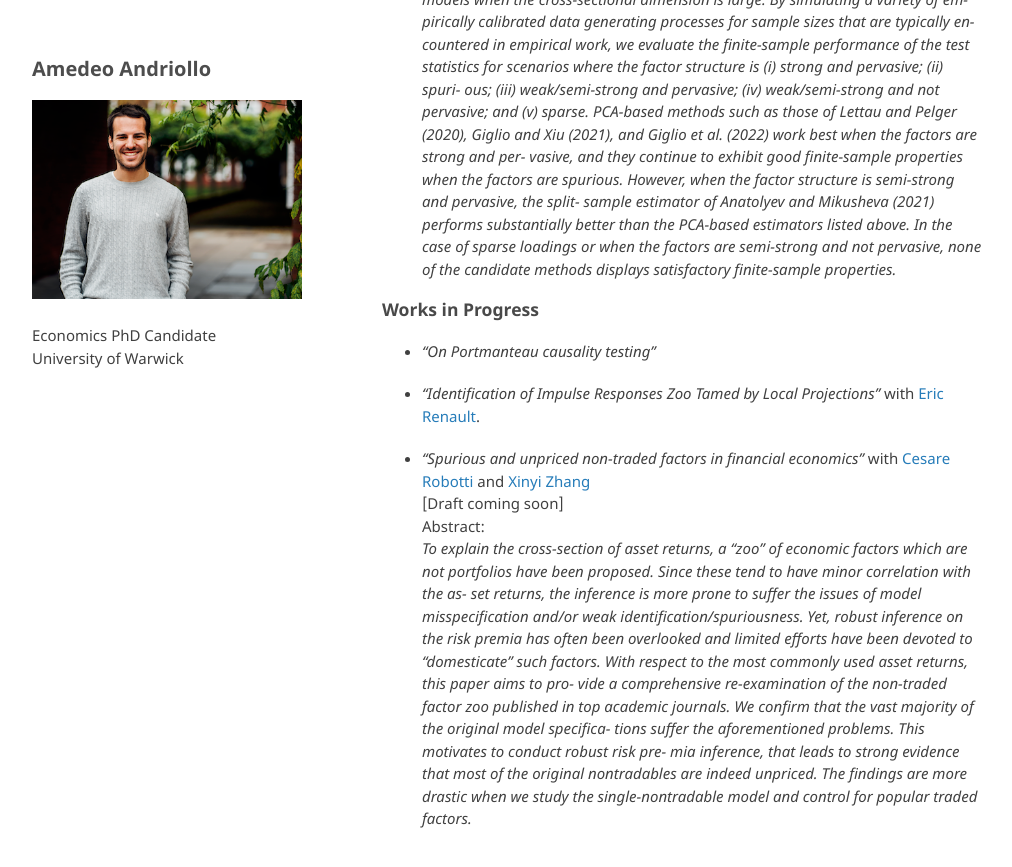
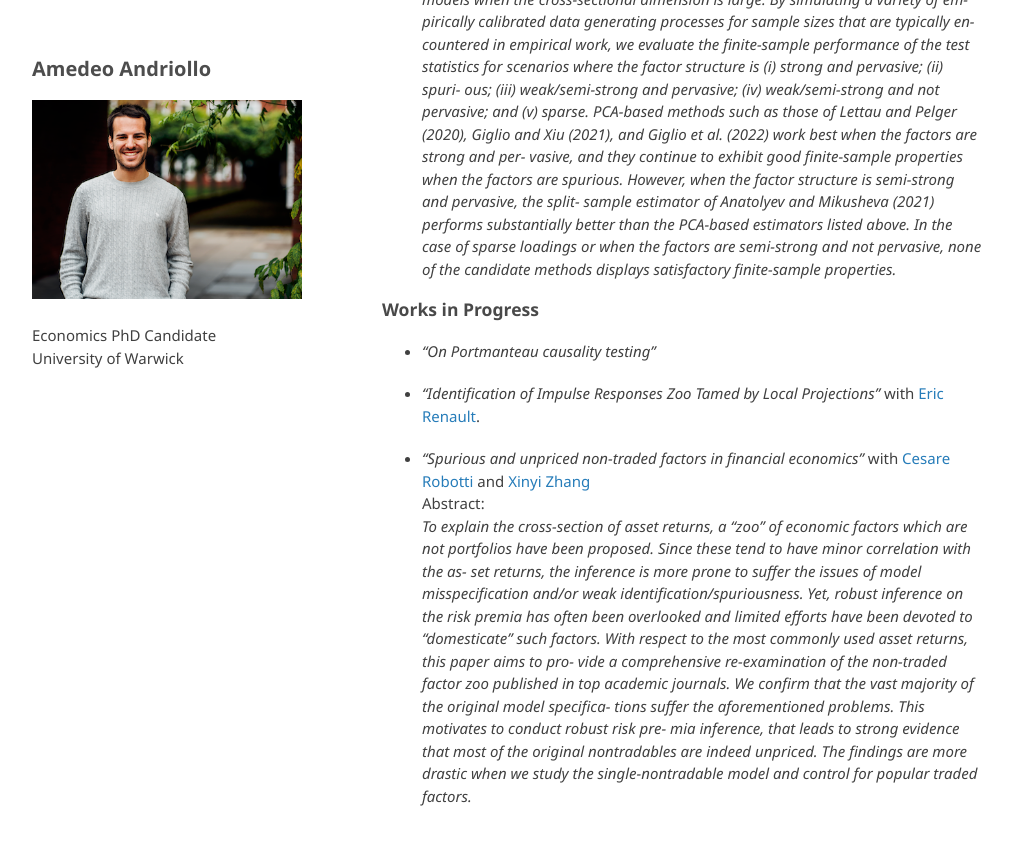
Before and after one commit to amandri/amandri.github.io, a Jekyll site: the page built from index.md, in a window 1280 px wide and 900 px high, scrolled down 571 px. Shown: the top 867 px of the window, without its empty margins (133-1145 px from the left). Built offline with Jekyll 4.4.1, drawn with Linux system fonts in a browser that asks for light colours; the repository's description, which GitHub fills in, is left out; our own code applies the rules of GitHub Pages for plain Markdown files.

Commit message:
Update index.md

```diff
--- a/index.md
+++ b/index.md
@@ -31,7 +31,6 @@ Abstract: \
 
 - *"Spurious and unpriced non-traded factors in financial economics"*
 with [Cesare Robotti](https://www.cesarerobotti.com) and [Xinyi Zhang](https://warwick.ac.uk/fac/soc/wbs/subjects/finance/faculty1/phd_students/xinyi-zhang/) \
-[Draft coming soon] \
 Abstract: \
 *To explain the cross-section of asset returns, a “zoo” of economic factors which are not
 portfolios have been proposed. Since these tend to have minor correlation with the as-
```
